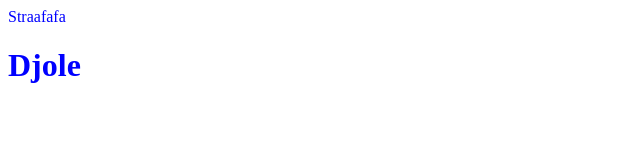
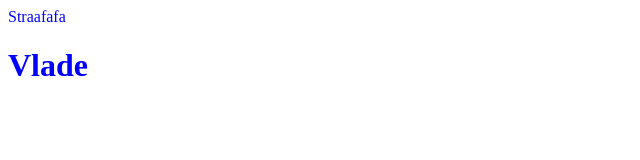
Before and after one commit to djoki14/hello-world, a website built with Parcel: page index.html in a window 1280 px wide. Shown: the full height of the page, 0-640 px from the left. Built offline with nearby package versions, Linux system fonts and the light colour scheme.

Commit message:
change djole to vlade

```diff
--- a/index.html
+++ b/index.html
@@ -19,7 +19,7 @@
 
 <body>
   Straafafa
-  <h1>Djole</h1>
+  <h1>Vlade</h1>
   <script src="./Zbir.js"></script>
 </body>
 
```
